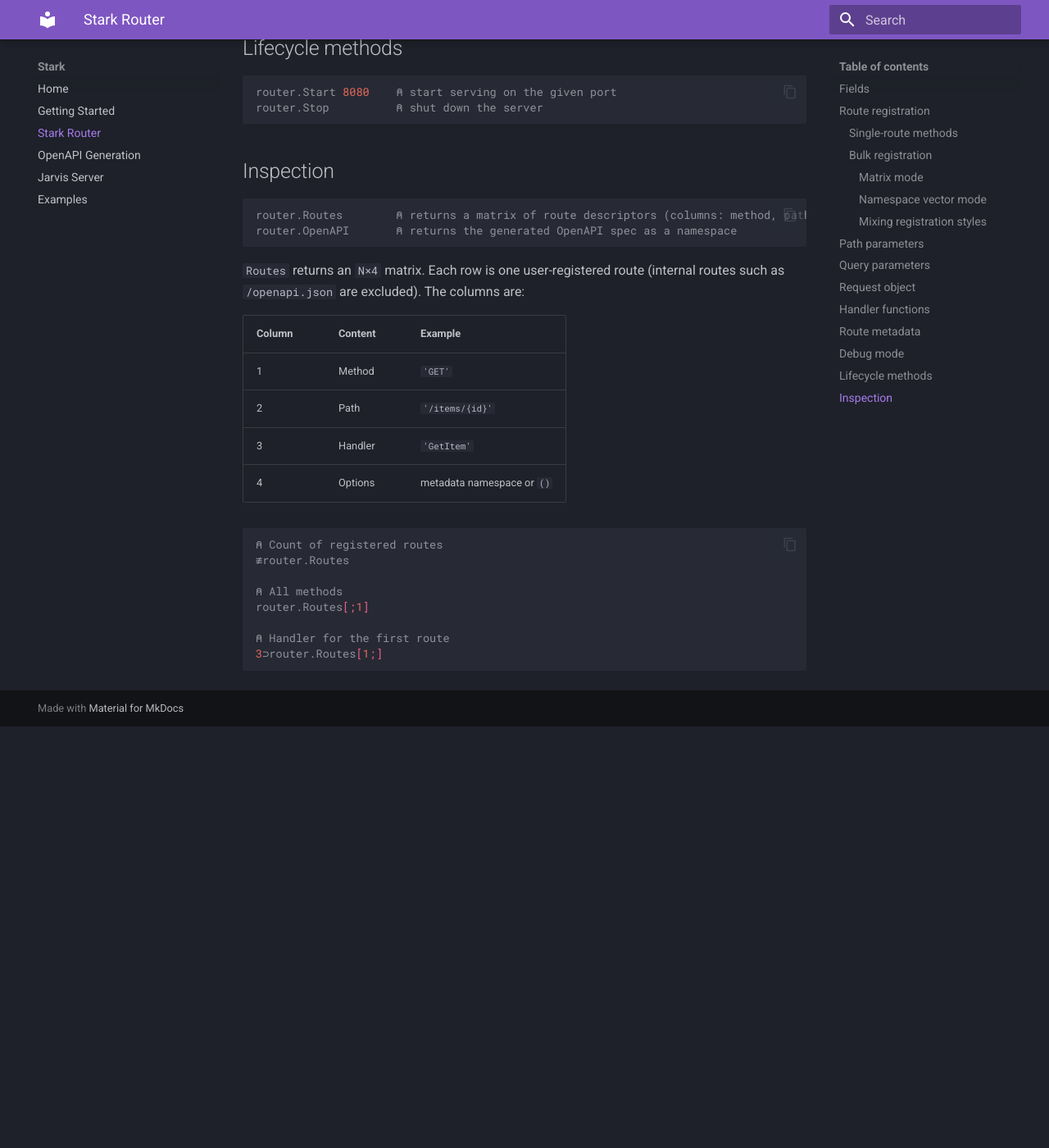
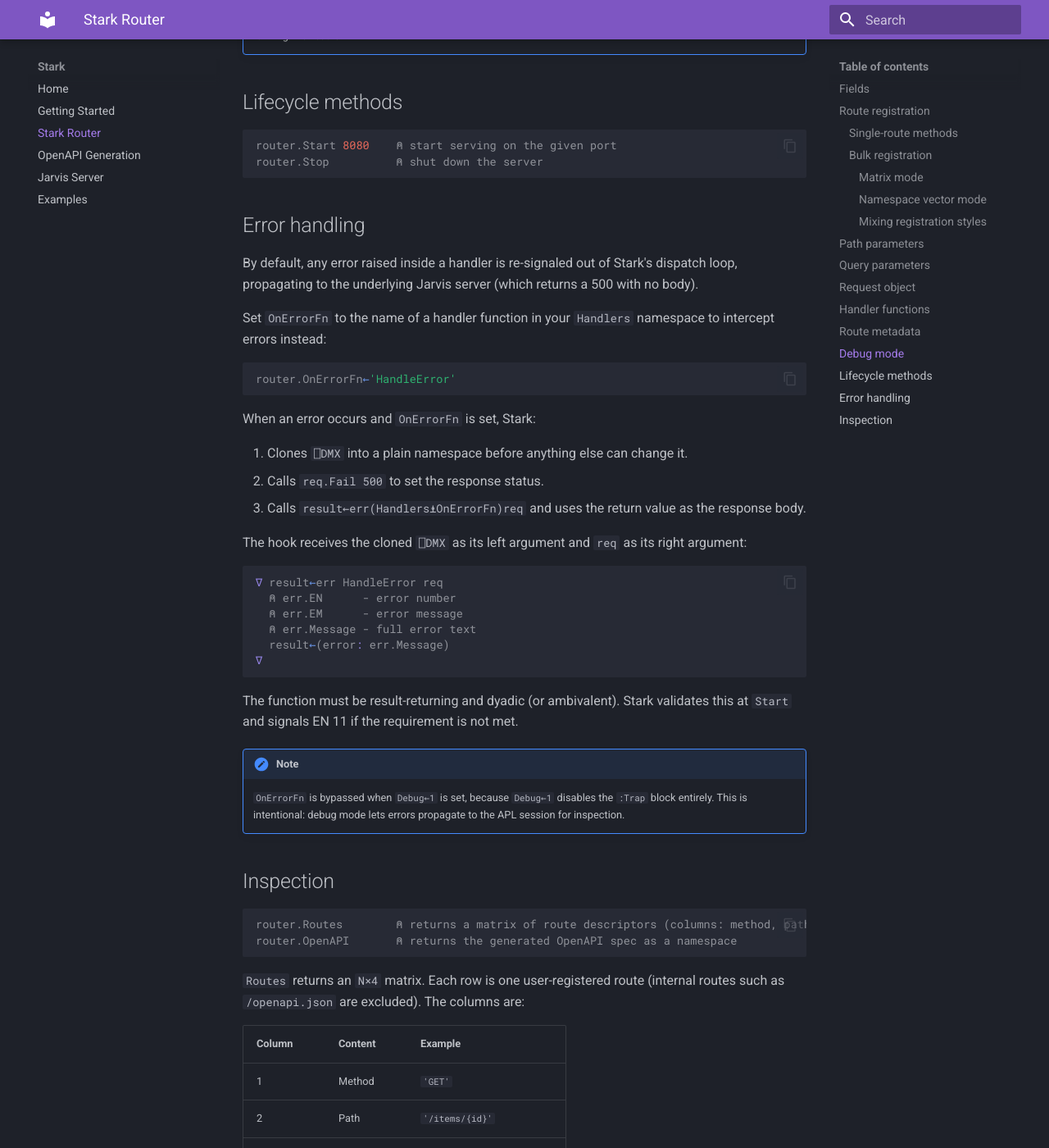
Before and after one commit to dyalog-labs/stark, an MkDocs documentation site: the page built from docs/stark-router.md, in a window 1280 px wide and 1400 px high, scrolled down 5783 px. Shown: the whole window at 82% size. Built offline with MkDocs 1.6.1 and Material for MkDocs 9.7.7, drawn with Linux system fonts in a browser that asks for light colours; before the commit the page ends 6669 px from its top, so only the background shows below that; some of the changed text lies outside the part shown.

Commit message:
OnErrorFn

````diff
--- a/docs/stark-router.md
+++ b/docs/stark-router.md
@@ -10,6 +10,7 @@ Stark is the core class of the framework. It manages route registration, request
 | `ThreadMode` | Public  | Controls Jarvis threading -- `''`, `0`, `1`, `'DEBUG'`, `'AUTO'` |
 | `Info`       | Public  | Namespace with `title`, `version`, and optional `description` for the OpenAPI info block |
 | `Debug`      | Public  | Bitmask controlling debug stops and logging (see [Debug mode](#debug-mode)) |
+| `OnErrorFn`  | Public  | Name of a dyadic result-returning function in `Handlers` to call on handler errors (see [Error handling](#error-handling)) |
 
 ## Route registration
 
@@ -230,6 +231,38 @@ router.Start 8080    ⍝ start serving on the given port
 router.Stop          ⍝ shut down the server
 ```
 
+## Error handling
+
+By default, any error raised inside a handler is re-signaled out of Stark's dispatch loop, propagating to the underlying Jarvis server (which returns a 500 with no body).
+
+Set `OnErrorFn` to the name of a handler function in your `Handlers` namespace to intercept errors instead:
+
+```apl
+router.OnErrorFn←'HandleError'
+```
+
+When an error occurs and `OnErrorFn` is set, Stark:
+
+1. Clones `⎕DMX` into a plain namespace before anything else can change it.
+2. Calls `req.Fail 500` to set the response status.
+3. Calls `result←err(Handlers⍎OnErrorFn)req` and uses the return value as the response body.
+
+The hook receives the cloned `⎕DMX` as its left argument and `req` as its right argument:
+
+```apl
+∇ result←err HandleError req
+  ⍝ err.EN      - error number
+  ⍝ err.EM      - error message
+  ⍝ err.Message - full error text
+  result←(error: err.Message)
+∇
+```
+
+The function must be result-returning and dyadic (or ambivalent). Stark validates this at `Start` and signals EN 11 if the requirement is not met.
+
+!!! note
+    `OnErrorFn` is bypassed when `Debug←1` is set, because `Debug←1` disables the `:Trap` block entirely. This is intentional: debug mode lets errors propagate to the APL session for inspection.
+
 ## Inspection
 
 ```apl
````
Also changed, not shown: 4 other files.
